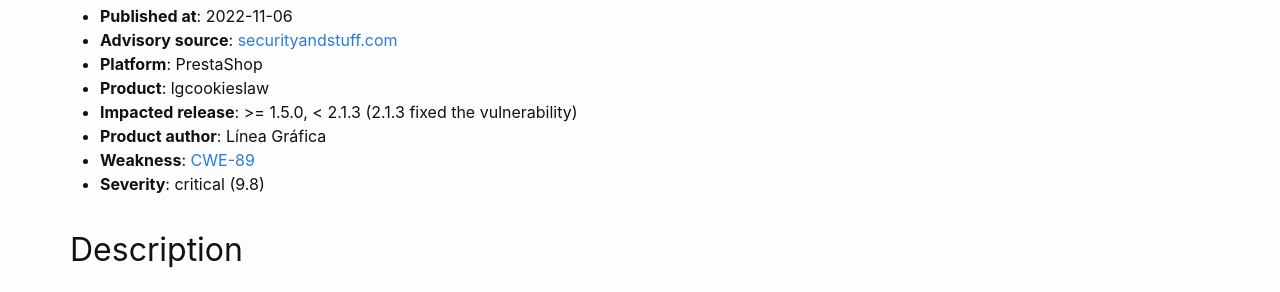
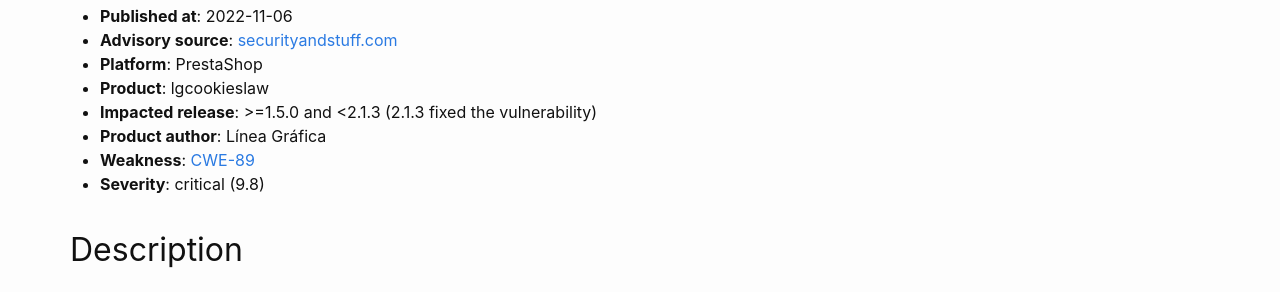
Before and after one commit to friends-of-presta/security-advisories, a Jekyll site: the page built from _posts/2022-11-06-lgcookieslaw.md, in a window 1280 px wide and 900 px high, scrolled down 626 px. Shown: the part 158-450 px from the top of the window. Built offline with Jekyll 4.4.1, drawn with Linux system fonts in a browser that asks for light colours.

Commit message:
Update 2022-11-06-lgcookieslaw.md (#221)
Fix impacted version text format for better pasing by Wilson Alba module.

```diff
--- a/_posts/2022-11-06-lgcookieslaw.md
+++ b/_posts/2022-11-06-lgcookieslaw.md
@@ -19,7 +19,7 @@ The PrestaShop e-commerce platform module EU Cookie Law GDPR (Banner + Blocker)
 * **Advisory source**: [securityandstuff.com](https://securityandstuff.com/posts/cve-2022-44727/)
 * **Platform**: PrestaShop
 * **Product**: lgcookieslaw
-* **Impacted release**: >= 1.5.0, < 2.1.3 (2.1.3 fixed the vulnerability)
+* **Impacted release**: >=1.5.0 and <2.1.3 (2.1.3 fixed the vulnerability)
 * **Product author**: Línea Gráfica
 * **Weakness**: [CWE-89](https://cwe.mitre.org/data/definitions/89.html)
 * **Severity**: critical (9.8)
```
